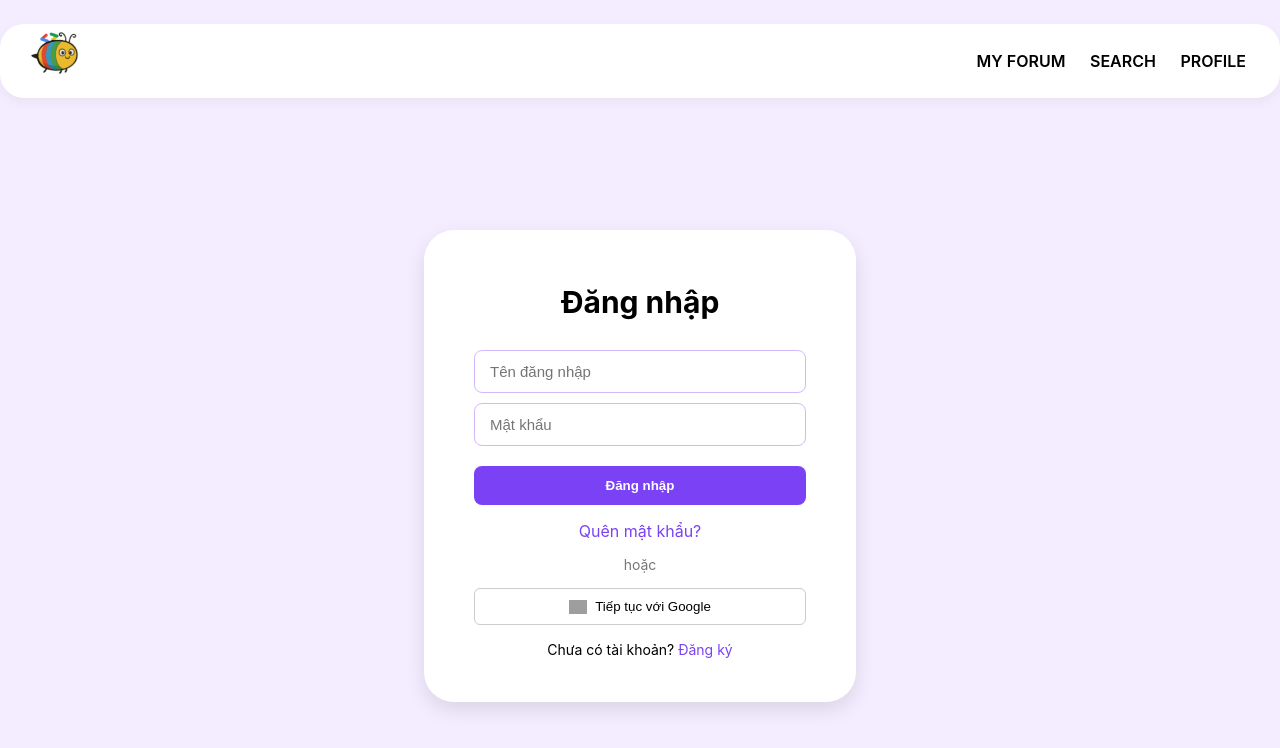
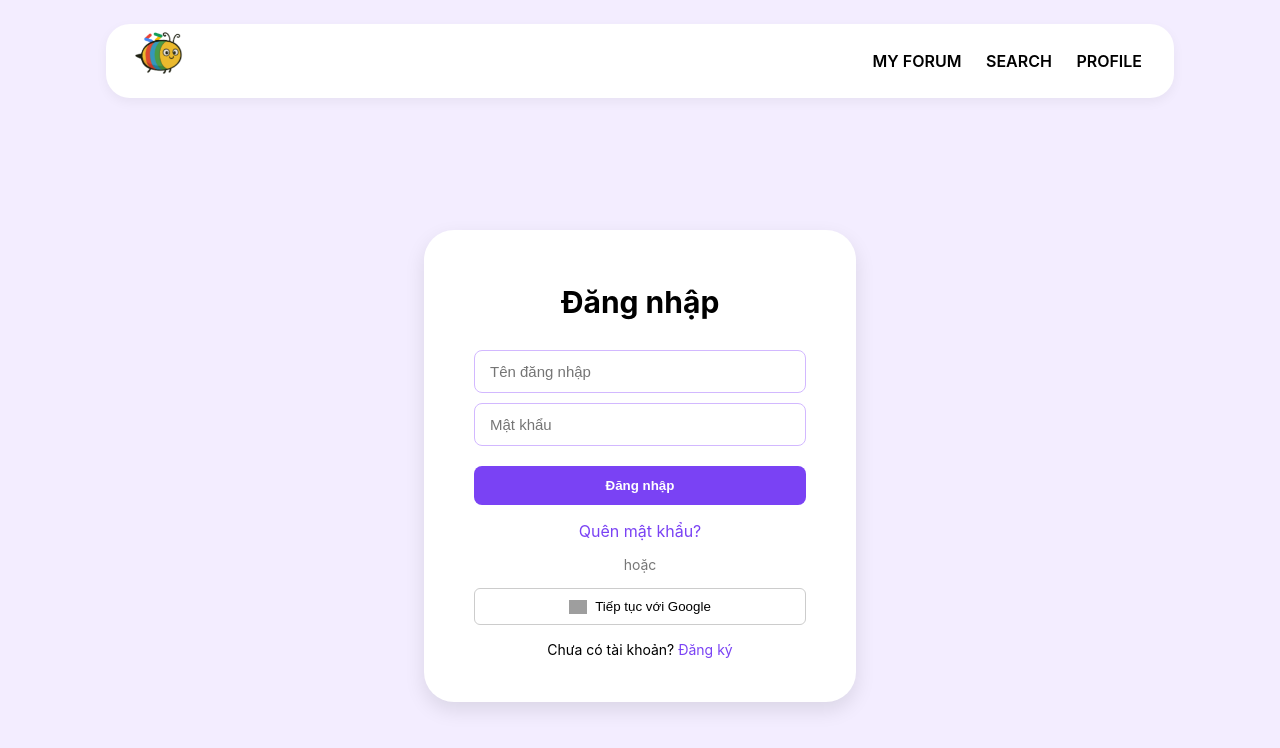
Before and after one commit to doanthanhphuong29012006-dev/login-page, a plain HTML site: page index.html in a window 1280 px wide. Drawn offline with Linux system fonts and the light colour scheme; grey boxes are pictures that could not be loaded.

Commit message:
Update login.css

```diff
--- a/login.css
+++ b/login.css
@@ -10,9 +10,10 @@ body
 .navbar
 {
     margin: 24px auto;
+    width: 80%;
     background: white;
     border-radius: 24px;
-    padding: 10px 24px;
+    padding: 10px 22px;
     display: flex;
     align-items: center;
     justify-content: space-between;
```
